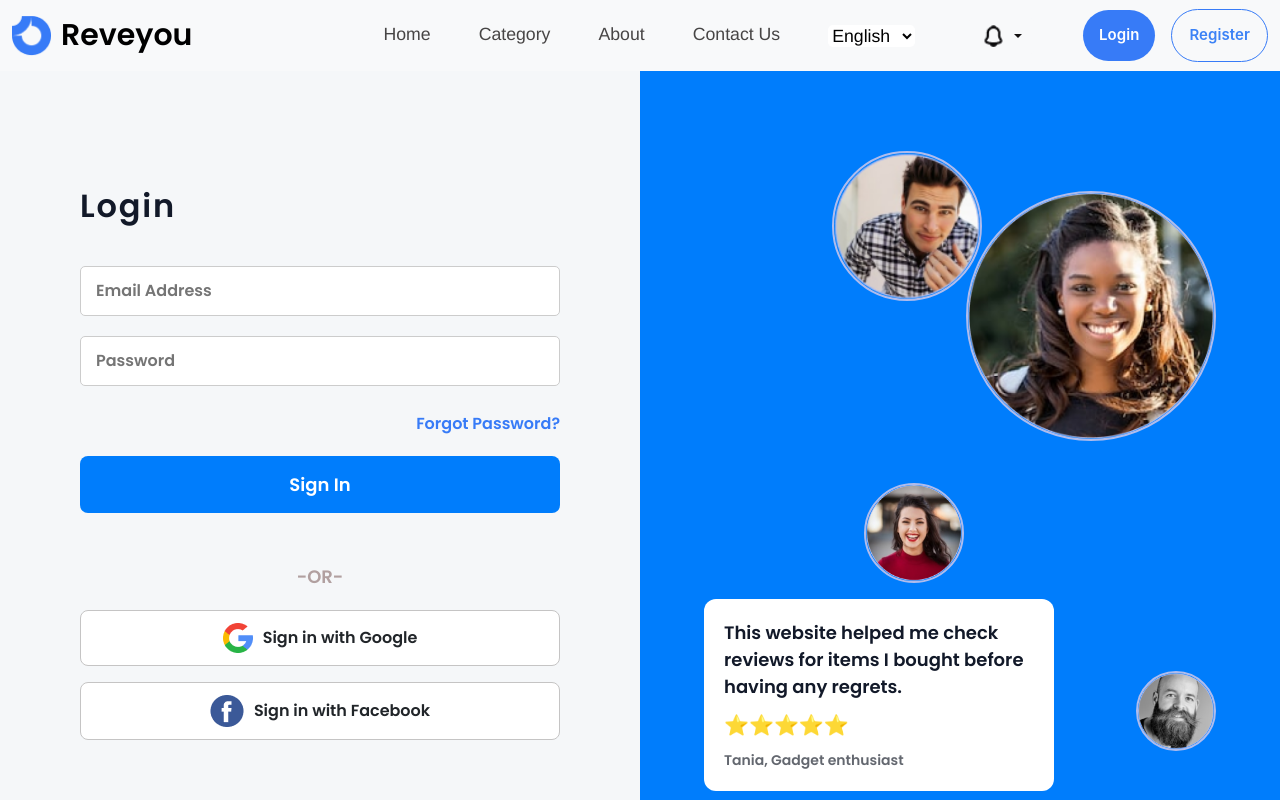
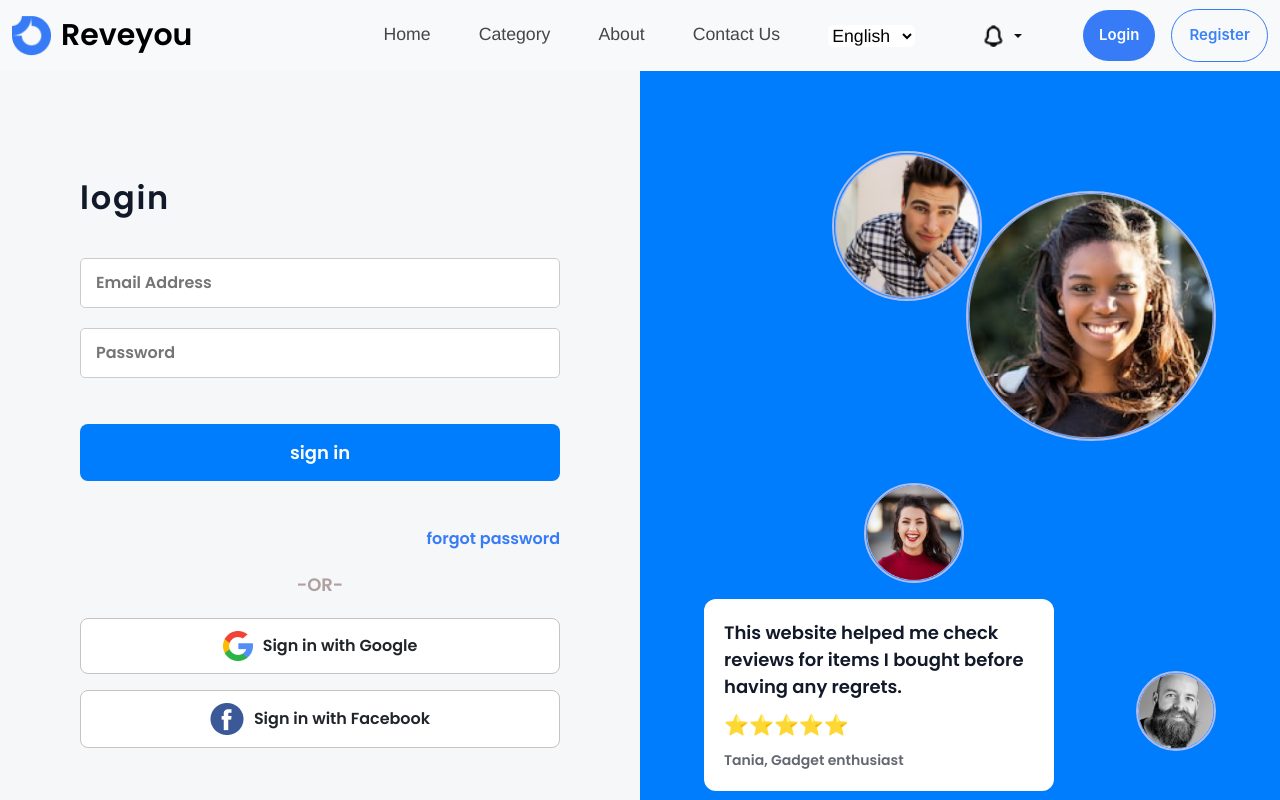
Before and after one commit to saraabdelrhman/wallet-market-master, a React (Create React App) app: page /login in a window 1280 px wide. Shown: the top 800 px of the page. Built offline with nearby package versions, Linux system fonts and the light colour scheme.

Commit message:
login translation

```diff
--- a/src/App.js
+++ b/src/App.js
@@ -93,7 +93,7 @@ function App() {
             <Route path="/" element={<Head  />} />
             <Route path="/about" element={<About content={content} />} />
             <Route path="/contact" element={<Contact content={content}/>} />
-            <Route path="/login" element={<Login />} />
+            <Route path="/login" element={<Login content={content}/>} />
             <Route path="/register" element={<Register />} />
             <Route path="/profile" element={<Profile />} />
             <Route path="/editprofile" element={<Editprofile />} />
--- a/src/Data.json
+++ b/src/Data.json
@@ -18,7 +18,7 @@
         "login":"login",
         "register":"register",
         "forgot password":"forgot password",
-        "sign in":"sign in"
+        "sign-in":"sign in"
 
 
 
@@ -41,10 +41,10 @@
         "footer":"Werden Sie Teil unserer Community und schreiben Sie Ihre Bewertung",
 
 
-        "login":"login",
-        "register":"register",
-        "forgot password":"forgot password",
-        "sign in":"sign in"
+        "login":"Anmelden",
+        "register":"Registrieren",
+        "forgot password":"Passwort vergessen",
+        "sign-in":"Anmelden"
 
 
     },
@@ -65,10 +65,12 @@
         "footer":"Únete a nuestra comunidad y escribe tu opinión",
 
 
-        "login":"login",
-        "register":"register",
-        "forgot password":"forgot password",
-        "sign in":"sign in"
+        "login":" Iniciar sesión",
+        "register":" Registrarse",
+        "forgot password":" Olvidé mi contraseña",
+        "sign-in":" Iniciar sesión"
+
+
 
 
     },
@@ -90,10 +92,10 @@
        "footer":"Gå med i vår community och skriv din recension",
 
 
-       "login":"login",
+       "login":"Inloggning",
        "register":"register",
-       "forgot password":"forgot password",
-       "sign in":"sign in"
+       "forgot password":"glömt lösenordet",
+       "sign-in":"logga in"
 
 
     },
@@ -116,10 +118,10 @@
         "footer":"Rejoignez notre communauté et rédigez votre avis",
 
 
-        "login":"login",
-        "register":"register",
-        "forgot password":"forgot password",
-        "sign in":"sign in"
+        "login":"Connexion",
+        "register":"inscription",
+        "forgot password":"mot de passe oublié",
+        "sign-in":"connexion"
 
 
     }
--- a/src/components/Login.js
+++ b/src/components/Login.js
@@ -11,7 +11,7 @@ import google from './images/search 1.png';
 import facebook from './images/facebook 1.png';
 import * as Yup from 'yup';
 
-const About = () => {
+const Login = ({ content }) => {
   const formik = useFormik({
     initialValues: {
       email: '',
@@ -37,7 +37,7 @@ const About = () => {
       headers: {
         'Content-Type': 'application/json',
         'Access-Control-Allow-Origin': '*',
-        Authorization: 'Bearer ' + 'YOUR_BEARER_TOKEN', // Replace with your actual bearer token
+        Authorization: 'Bearer YOUR_BEARER_TOKEN', // Ensure this token is securely handled and not exposed
       },
       body: JSON.stringify(data),
     })
@@ -57,9 +57,8 @@ const About = () => {
 
   return (
     <div className="page-container">
-      {/* Login Section */}
       <div className="login-content">
-        <h2 className="login-header">Login</h2>
+        <h2 className="login-header">{content["login"]}</h2>
         <form onSubmit={formik.handleSubmit}>
           <input
             type="email"
@@ -82,42 +81,33 @@ const About = () => {
           ) : null}
 
           <div className="link-text text-end mt-3">
-            <Link to="/Forgotpass" style={{ textAlign: 'right', color: '#377BF7', fontSize: 16, fontFamily: 'Poppins', fontWeight: '200', wordWrap: 'break-word' }}>Forgot Password?</Link>
+            <Link to="/forgotpassword" style={{ color: '#377BF7', fontSize: 16 }}>{content["forgot-password"]}</Link>
           </div>
-          <button type="submit" className="button btn-primary w-100">Sign In</button>
+          <button type="submit" className="btn btn-primary w-100">{content["sign-in"]}</button>
         </form>
-
+        <div className="link-text text-end mt-3">
+            <Link to="/Forgotpass" style={{ textAlign: 'right', color: '#377BF7', fontSize: 16, fontFamily: 'Poppins', fontWeight: '200', wordWrap: 'break-word' }}>{content["forgot password"]}</Link>
+          </div>
         <div className="or-divider">-OR-</div>
 
-        <div className="button btn-google w-100 mb-3 text-dark">
-          <img src={google} alt="Google Logo" className='text-dark' />
+        <div className="btn btn-google w-100 mb-3">
+          <img src={google} alt="Google Logo" />
           Sign in with Google
         </div>
-        <div className="button btn-facebook w-100 text-dark">
-          <img src={facebook} alt="Facebook Logo" className='text-dark'/>
+        <div className="btn btn-facebook w-100">
+          <img src={facebook} alt="Facebook Logo" />
           Sign in with Facebook
         </div>
       </div>
 
-      {/* Testimonial Section */}
       <div className="testimonial-content">
-        <div className="circle-image large-circle">
-          <img src={img1} alt="Large Testimonial" />
-        </div>
-        <div className="circle-image medium-circle">
-          <img src={img2} alt="Medium Testimonial" />
-        </div>
-        <div className="circle-image small-circle" style={{ marginBottom: '20%' }}>
-          <img src={img3} alt="Small Testimonial" />
-        </div>
-        <div className="circle-image extra-small-circle">
-          <img src={img4} alt="Extra Small Testimonial" />
-        </div>
+        <img src={img1} alt="Large Testimonial" className="circle-image large-circle" />
+        <img src={img2} alt="Medium Testimonial" className="circle-image medium-circle" />
+        <img src={img3} alt="Small Testimonial" className="circle-image small-circle" style={{ marginBottom: '20%' }} />
+        <img src={img4} alt="Extra Small Testimonial" className="circle-image extra-small-circle" />
 
         <div className="testimonial-box">
-          <p>
-            This website helped me check reviews for items I bought before having any regrets.
-          </p>
+          <p>This website helped me check reviews for items I bought before having any regrets.</p>
           <div className="stars">⭐⭐⭐⭐⭐</div>
           <span>Tania, Gadget enthusiast</span>
         </div>
@@ -126,4 +116,4 @@ const About = () => {
   );
 };
 
-export default About;
+export default Login;
```
